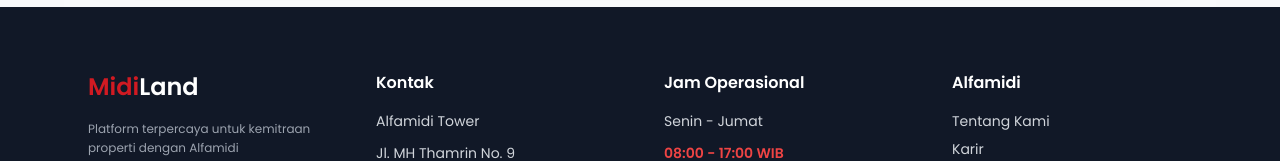
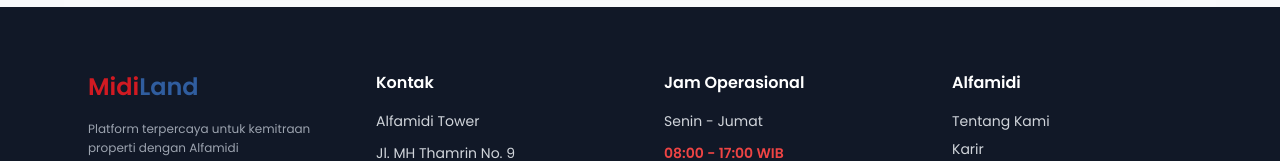
Before and after one commit to AlvinoWJ/midiland, a Next.js app: page / in a window 1280 px wide. Shown: the part 2963-3124 px from the top of the page. Built offline with nearby package versions, Linux system fonts and the light colour scheme; no server answers.

Commit message:
change color midiland

```diff
--- a/components/layout/Footer.tsx
+++ b/components/layout/Footer.tsx
@@ -8,7 +8,7 @@ export default function Footer() {
           <div className="space-y-4">
             <Link href="/" className="font-bold text-2xl inline-block">
               <span className="text-primary">Midi</span>
-              <span className="text-white">Land</span>
+              <span className="text-secondary">Land</span>
             </Link>
             <p className="text-xs text-gray-400 leading-relaxed">
               Platform terpercaya untuk kemitraan properti dengan Alfamidi
```
